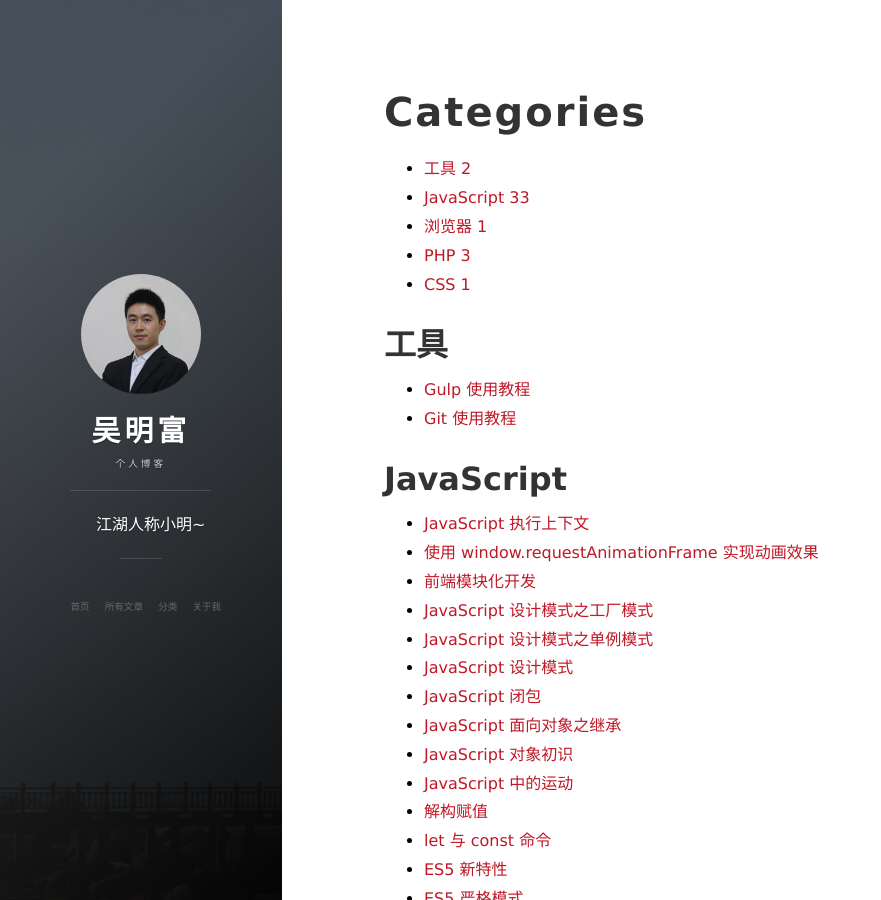
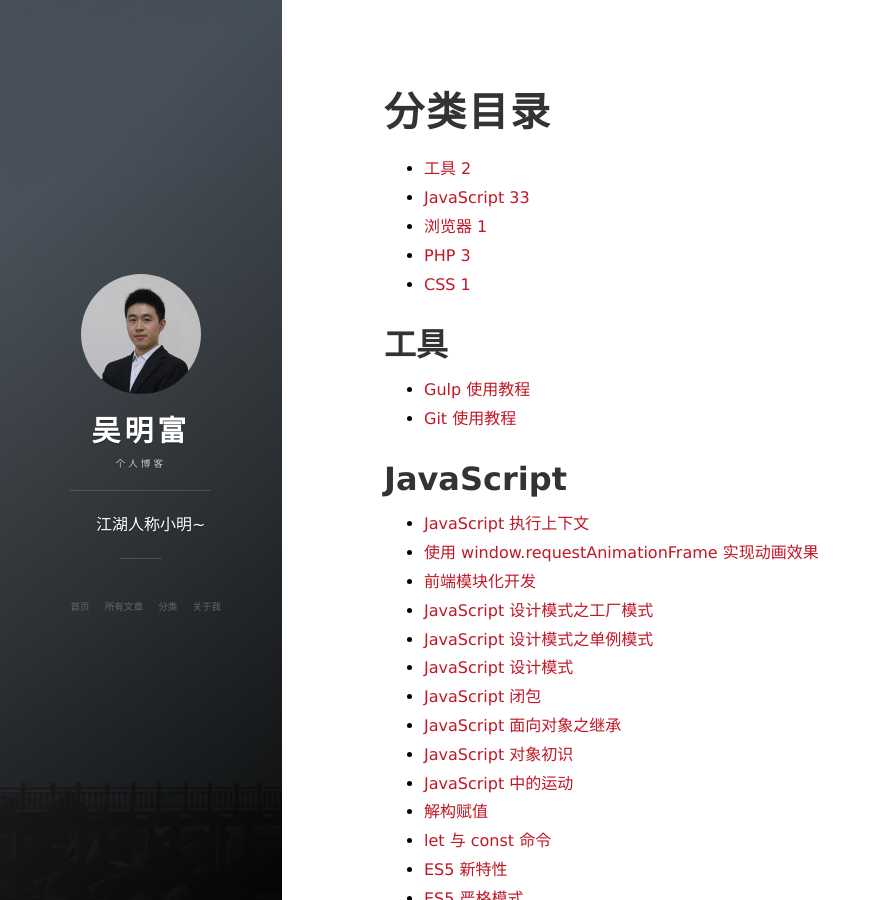
Before and after one commit to itrainhub/itrainhub.github.io, a Jekyll site: the page built from categories.html, in a window 1280 px wide and 900 px high. Shown: the whole window, without its empty margins (0-881 px from the left). Built offline with Jekyll 4.4.1, drawn with Linux system fonts in a browser that asks for light colours; nearby versions of some CDN libraries; comment, search, counter and statistics services are not loaded.

Commit message:
修改分类目录显示模板

```diff
--- a/categories.html
+++ b/categories.html
@@ -1,6 +1,6 @@
 ---
 layout: page
-title: Categories
+title: 分类目录
 header: Posts By Category
 group: navigation
 ---
```
